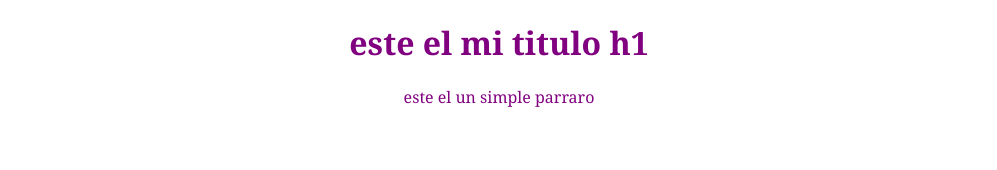
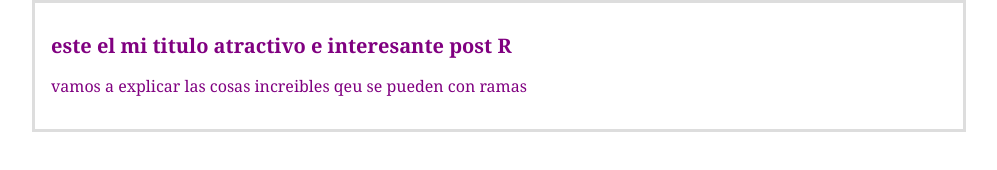
Before and after one commit to espiritu1/platzi-github, a plain HTML site: page index.html in a window 1280 px wide. Shown: the whole page, without its empty margins (141-1138 px from the left). Drawn offline with Linux system fonts and the light colour scheme.

Commit message:
comit al master del blog en su vercion mas reciente

```diff
--- a/index.html
+++ b/index.html
@@ -9,8 +9,13 @@
     <title>Document</title>
 </head>
 <body>
-    <h1>este el mi titulo h1</h1>
+    <div id="container">
+        <div id="post">
+            <h1>este el mi titulo atractivo e interesante post R</h1>
+            <p>vamos a explicar las cosas increibles
+                qeu se pueden con ramas</p>
+        </div>
+    </div>
 
-    <p>este el un simple parraro</p>
 </body>
 </html>
--- a/style.css
+++ b/style.css
@@ -1,5 +1,21 @@
 body{
-    text-align: center;
+
     font-family: Georgia, 'Times New Roman', Times, serif;
     color: purple;
+    text-align: center;
+    font-size: 16px;
+    margin: 0;
+    padding: 0;
 }
+#container{
+    width: 70%;
+    padding: 1em;
+    text-align: left;
+    border: 3px solid #DDD;
+    margin: 0 auto;
+
+}
+
+#container h1{
+    font-size: 20px;
+}
```
